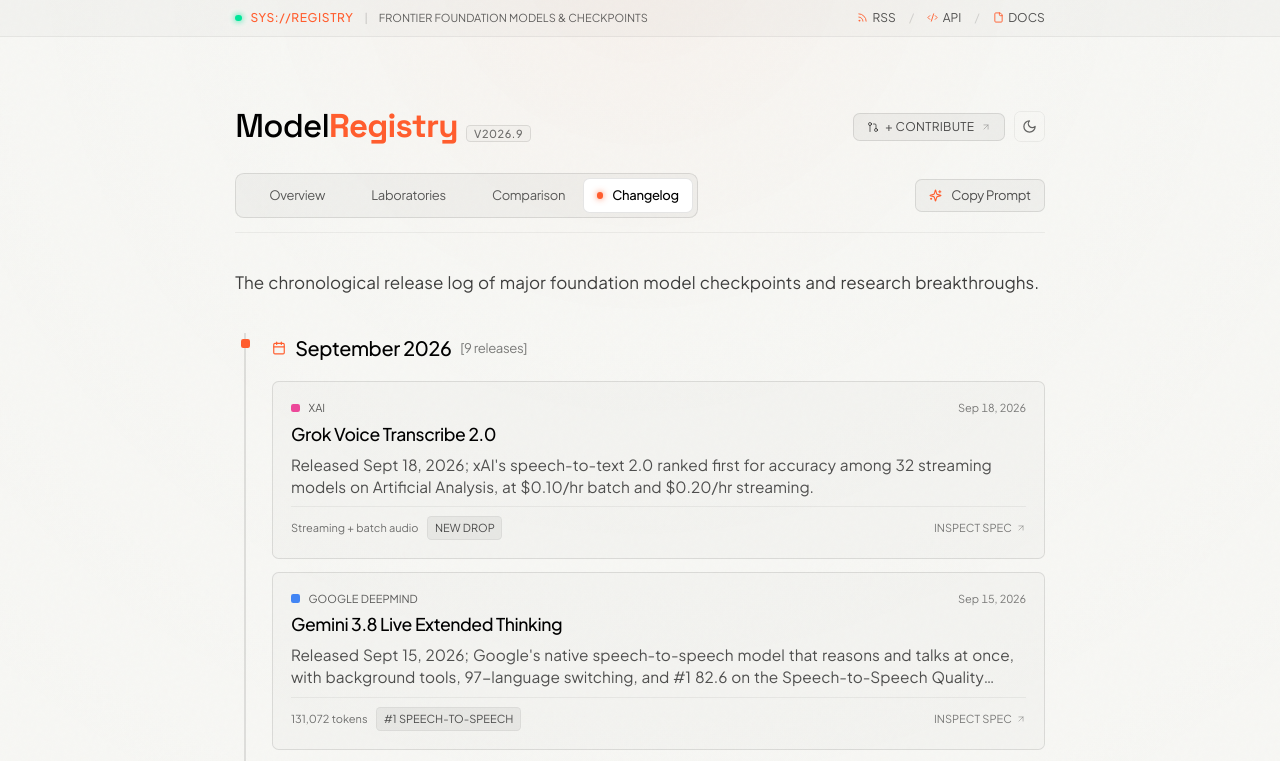
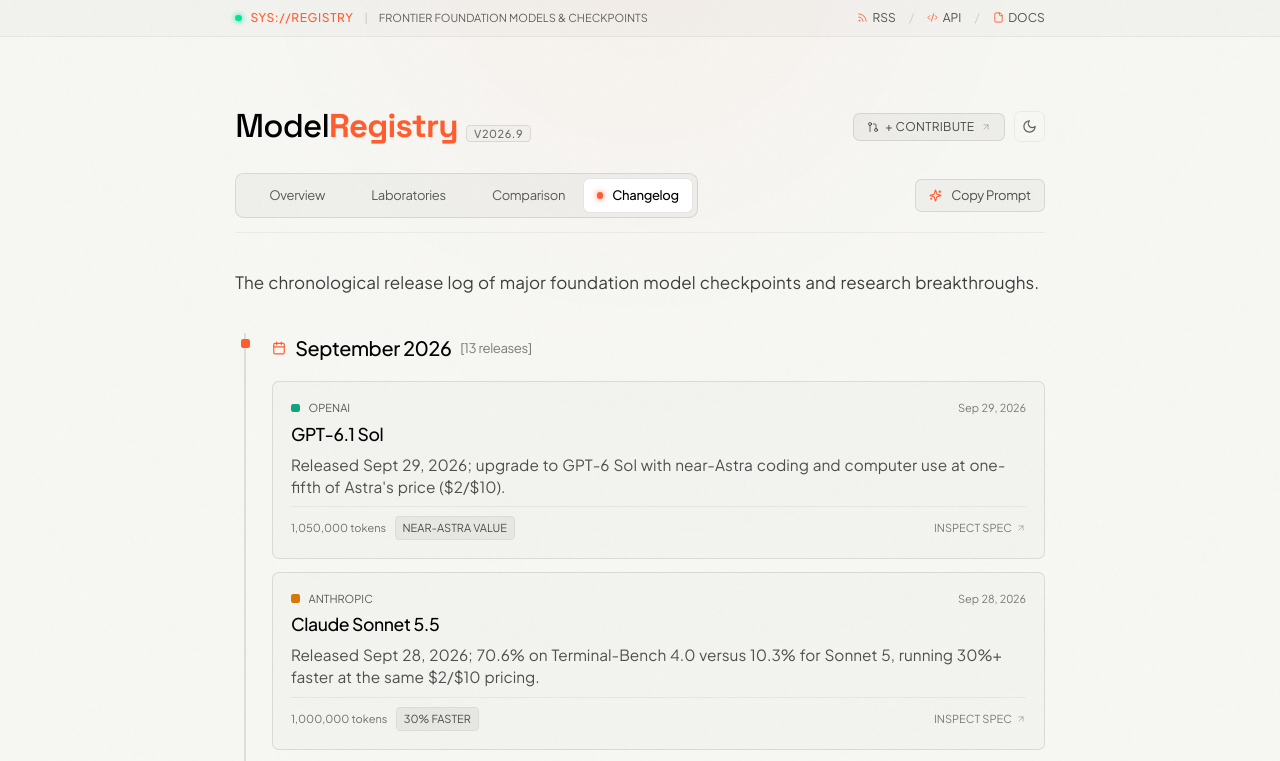
Before and after one commit to TirupMehta/ModelRegistry, a Next.js app: page /timeline in a window 1280 px wide. Shown: the top 761 px of the page. Built offline with nearby package versions, Linux system fonts and the light colour scheme.

Commit message:
feat(registry): add GPT-6.1 Sol + Luna (OpenAI), Opus 5.5 + Sonnet 5.5 (Anthropic)

```diff
--- a/data/companies.ts
+++ b/data/companies.ts
@@ -31,9 +31,9 @@
     website: "https://openai.com",
     headquarters: "San Francisco, CA",
     accentColor: "#10a37f",
-    description: "Pioneered the AGI era with GPT-6 Astra, the unified ChatGPT 5.6 family (Sol, Terra, Luna), and the Astra critical-capability cybersecurity model.",
+    description: "Pioneered the AGI era with GPT-6 Astra, the GPT-6 Sol/Luna efficiency tiers and near-flagship GPT-6.1 Sol, and the Astra critical-capability cybersecurity model.",
     latestFlagship: "GPT-6 Astra",
-    latestReasoning: "GPT-6 Astra / OpenAI Astra",
+    latestReasoning: "GPT-6.1 Sol / GPT-6 Astra",
     openWeightsAdvocate: false,
   },
   google: {
--- a/data/models.ts
+++ b/data/models.ts
@@ -122,6 +122,36 @@
       apiDocs: "https://docs.anthropic.com",
     },
   },
+  {
+    id: "claude-opus-5-5",
+    companyId: "anthropic",
+    companyName: "Anthropic",
+    name: "Claude Opus 5.5",
+    version: "5.5",
+    releaseDate: "2026-09-22",
+    isCompanyFlagship: false,
+    isLatestCheckpoint: true,
+    statusBadge: "FABLE-LEVEL VALUE",
+    category: "flagship",
+    categoryLabel: "Efficient Frontier",
+    contextWindow: "1,000,000 tokens",
+    contextWindowTokens: 1000000,
+    maxOutputTokens: "128,000 tokens",
+    parameters: "Undisclosed (Anthropic)",
+    openWeights: false,
+    license: "Proprietary API",
+    pricing: { input: 4.0, output: 20.0 },
+    highlight: "Released Sept 22, 2026; Fable-level agentic coding at 40% lower cost than Opus 5 ($4/$20), beating GPT-6 Astra on FrontierCode at a fifth of the cost per task.",
+    modalities: ["Text", "Vision", "Code"],
+    benchmarks: {
+      terminalBench: "66.4%",
+    },
+    links: {
+      announcement: "https://www.anthropic.com/claude-opus-5-5",
+      playground: "https://claude.ai",
+      apiDocs: "https://docs.anthropic.com",
+    },
+  },
 
   // ─── OPENAI ───────────────────────────────────────────────────────────────
   {
@@ -183,6 +213,71 @@
     },
     links: {
       announcement: "https://openai.com/index/gpt-5-6/",
+      playground: "https://chatgpt.com",
+      apiDocs: "https://platform.openai.com/docs",
+    },
+  },
+  {
+    id: "gpt-6-1-sol",
+    companyId: "openai",
+    companyName: "OpenAI",
+    name: "GPT-6.1 Sol",
+    version: "6.1-Sol",
+    releaseDate: "2026-09-29",
+    isCompanyFlagship: false,
+    isLatestCheckpoint: true,
+    statusBadge: "NEAR-ASTRA VALUE",
+    category: "reasoning",
+    categoryLabel: "Agentic Workhorse",
+    contextWindow: "1,050,000 tokens",
+    contextWindowTokens: 1050000,
+    maxOutputTokens: "128,000 tokens",
+    parameters: "Undisclosed (OpenAI)",
+    openWeights: false,
+    license: "Proprietary API / ChatGPT Plus & Pro",
+    pricing: { input: 2.0, output: 10.0 },
+    highlight: "Released Sept 29, 2026; upgrade to GPT-6 Sol with near-Astra coding and computer use at one-fifth of Astra's price ($2/$10).",
+    modalities: ["Text", "Vision", "Code"],
+    benchmarks: {},
+    links: {
+      announcement: "https://openai.com/index/introducing-gpt-6-1-sol",
+      playground: "https://chatgpt.com",
+      apiDocs: "https://platform.openai.com/docs",
+    },
+    variants: [
+      {
+        name: "GPT-6 Sol",
+        role: "SUPERSEDED SEP 29",
+        detail: "Original GPT-6 Sol track, upgraded to 6.1 at identical pricing.",
+        pricingNote: "$2 in / $10 out per 1M tokens",
+        link: "https://openai.com/index/introducing-gpt-6-sol-and-luna/",
+      },
+    ],
+  },
+  {
+    id: "gpt-6-luna",
+    companyId: "openai",
+    companyName: "OpenAI",
+    name: "GPT-6 Luna",
+    version: "6.0-Luna",
+    releaseDate: "2026-09-22",
+    isCompanyFlagship: false,
+    isLatestCheckpoint: true,
+    statusBadge: "HALF-PRICE SCALE",
+    category: "flagship",
+    categoryLabel: "High-Volume Efficient",
+    contextWindow: "1,050,000 tokens",
+    contextWindowTokens: 1050000,
+    maxOutputTokens: "128,000 tokens",
+    parameters: "Undisclosed (OpenAI)",
+    openWeights: false,
+    license: "Proprietary API / ChatGPT Plus & Pro",
+    pricing: { input: 0.1, output: 0.5 },
+    highlight: "Released Sept 22, 2026; high-volume tier at $0.10/$0.50 — half the 5.6 Luna price — matching GPT-5.6 Sol on factuality at ~1% of the cost.",
+    modalities: ["Text", "Vision", "Code"],
+    benchmarks: {},
+    links: {
+      announcement: "https://openai.com/index/introducing-gpt-6-sol-and-luna/",
       playground: "https://chatgpt.com",
       apiDocs: "https://platform.openai.com/docs",
     },
@@ -1018,6 +1113,36 @@
     },
   },
   {
+    id: "claude-sonnet-5-5",
+    companyId: "anthropic",
+    companyName: "Anthropic",
+    name: "Claude Sonnet 5.5",
+    version: "5.5",
+    releaseDate: "2026-09-28",
+    isCompanyFlagship: false,
+    isLatestCheckpoint: true,
+    statusBadge: "30% FASTER",
+    category: "flagship",
+    categoryLabel: "Fast Balanced",
+    contextWindow: "1,000,000 tokens",
+    contextWindowTokens: 1000000,
+    maxOutputTokens: "128,000 tokens",
+    parameters: "Undisclosed (Anthropic)",
+    openWeights: false,
+    license: "Proprietary API",
+    pricing: { input: 2.0, output: 10.0 },
+    highlight: "Released Sept 28, 2026; 70.6% on Terminal-Bench 4.0 versus 10.3% for Sonnet 5, running 30%+ faster at the same $2/$10 pricing.",
+    modalities: ["Text", "Vision", "Code"],
+    benchmarks: {
+      terminalBench: "70.6%",
+    },
+    links: {
+      announcement: "https://www.anthropic.com/claude-sonnet-5-5",
+      playground: "https://claude.ai",
+      apiDocs: "https://docs.anthropic.com",
+    },
+  },
+  {
     id: "chatgpt-images-2-5",
     companyId: "openai",
     companyName: "OpenAI",
```
Also changed, not shown: 1 other file (tests, documents, lock files or other folders).
